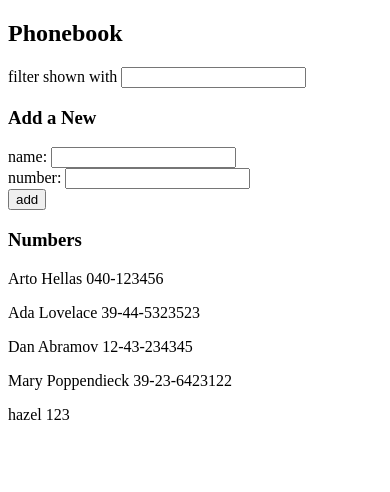
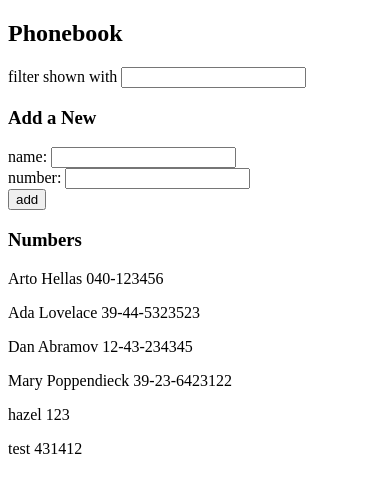
Before and after one commit to hazelhedmine/full-stack-open-2022, a React (Create React App) app in the folder part2/phonebook/: page / in a window 390 px wide. Shown: the top 492 px of the page. Built offline with nearby package versions, Linux system fonts and the light colour scheme; data requests are answered from the project's data file.

Commit message:
add exercise 2.16: phonebook step8

```diff
--- a/part2/phonebook/db.json
+++ b/part2/phonebook/db.json
@@ -24,6 +24,11 @@
       "name": "hazel",
       "number": "123",
       "id": 5
+    },
+    {
+      "name": "test",
+      "number": "431412",
+      "id": 6
     }
   ]
 }
--- a/part2/phonebook/src/App.js
+++ b/part2/phonebook/src/App.js
@@ -1,5 +1,5 @@
 import { useState, useEffect } from "react";
-import axios from "axios";
+import numbers from "./services/numbers";
 import Filter from "./components/Filter";
 import PersonForm from "./components/PersonForm";
 import Persons from "./components/Persons";
@@ -12,9 +12,9 @@ const App = () => {
 
   useEffect(() => {
     console.log("effect");
-    axios.get("http://localhost:3001/persons").then((response) => {
+    numbers.getAll().then((initialNotes) => {
       console.log("promise fulfilled");
-      setPersons(response.data);
+      setPersons(initialNotes);
     });
   }, []);
 
--- a/part2/phonebook/src/components/PersonForm.js
+++ b/part2/phonebook/src/components/PersonForm.js
@@ -1,5 +1,5 @@
 import React from "react";
-import axios from "axios";
+import numbers from "../services/numbers";
 
 const PersonForm = ({
   persons,
@@ -25,14 +25,11 @@ const PersonForm = ({
 
     console.log("personObject :>> ", personObject);
 
-    axios
-      .post("http://localhost:3001/persons", personObject)
-      .then((response) => {
-        console.log(response);
-        setPersons(persons.concat(personObject));
-        setNewName("");
-        setNewNumber("");
-      });
+    numbers.create(personObject).then((returnedPerson) => {
+      setPersons(persons.concat(returnedPerson));
+      setNewName("");
+      setNewNumber("");
+    });
   };
 
   const handleNameChange = (event) => {
--- /dev/null
+++ b/part2/phonebook/src/services/numbers.js
@@ -0,0 +1,17 @@
+import axios from "axios";
+const baseUrl = "http://localhost:3001/persons";
+
+const getAll = () => {
+  const request = axios.get(baseUrl);
+  return request.then((response) => response.data);
+};
+
+const create = (newObject) => {
+  const request = axios.post(baseUrl, newObject);
+  return request.then((response) => response.data);
+};
+
+export default {
+  getAll: getAll,
+  create: create,
+};
```
